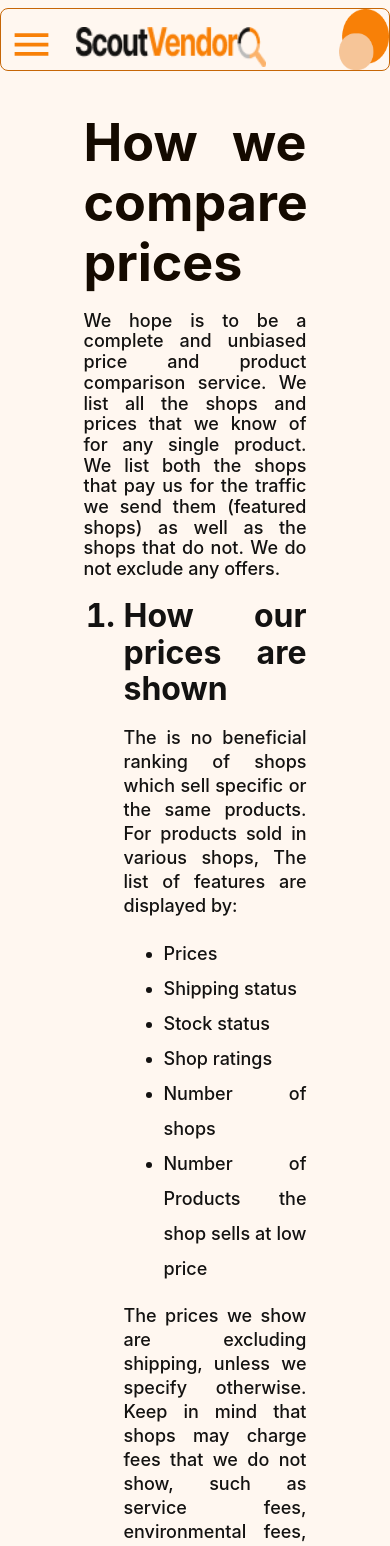
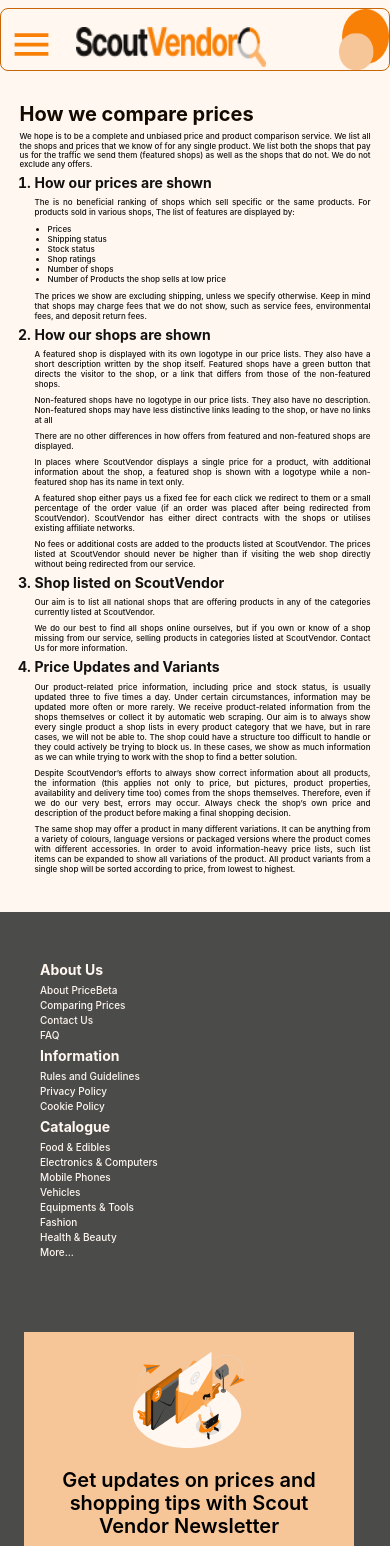
Before and after one commit to zuri-training/Price-Compare-Team-26-Front-End-Repo, a React (Create React App) app: page /compare-price in a window 390 px wide. Shown: the top 1546 px of the page. Built offline with nearby package versions, Linux system fonts and the light colour scheme.

Commit message:
Add responsiveness to text content pages.
Add responsiveness to text_container and its child elements.

```diff
--- a/src/components/Footer.js
+++ b/src/components/Footer.js
@@ -197,7 +197,8 @@
       display: block;
 
       ul {
-        line-height: 24px;
+        line-height: 15px;
+        margin: 5px 0;
       }
 
       .footer_info {
@@ -208,11 +209,11 @@
           align-self: normal;
 
           h2 {
-            font-size: var(--headlineSmall);
+            font-size: var(--bodySmall);
           }
 
           ul li {
-            font-size: var(--bodyLarge);
+            font-size: 10px;
           }
 
         }
--- a/src/index.css
+++ b/src/index.css
@@ -212,3 +212,54 @@
 .text_container ol ol li{
     font-size: var(--bodyLarge);
 }
+
+@media (max-width: 428px) {
+    .text_container {
+        padding: 0;
+    }
+
+    .text_container ol {
+        padding-left: 15px;
+        margin: 0;
+    }
+
+    .text_container h1 {
+        font-size: var(--titleSmall);
+    }
+
+    .text_container p {
+        font-size: 8px;
+        margin: 6px 0 6px;
+    }
+
+    .text_container h3 {
+        font-size: var(--bodySmall);
+    }
+
+    .text_container ul {
+        margin: 7px 0 7px 13px;
+    }
+
+    .text_container ul li {
+        line-height: 10px;
+        font-size: 8px;
+    }
+
+    .text_container ol li {
+        font-size: var(--bodySmall);
+    }
+
+    .text_container ol ul li {
+        font-size: 8px;
+    }
+
+    .text_container ol p, .text_container ol ul p {
+        font-size: 8px;
+        line-height: 10px;
+    }
+
+
+    .text_container ol ol li{
+        font-size: var(--bodySmall);
+    }
+}
```
